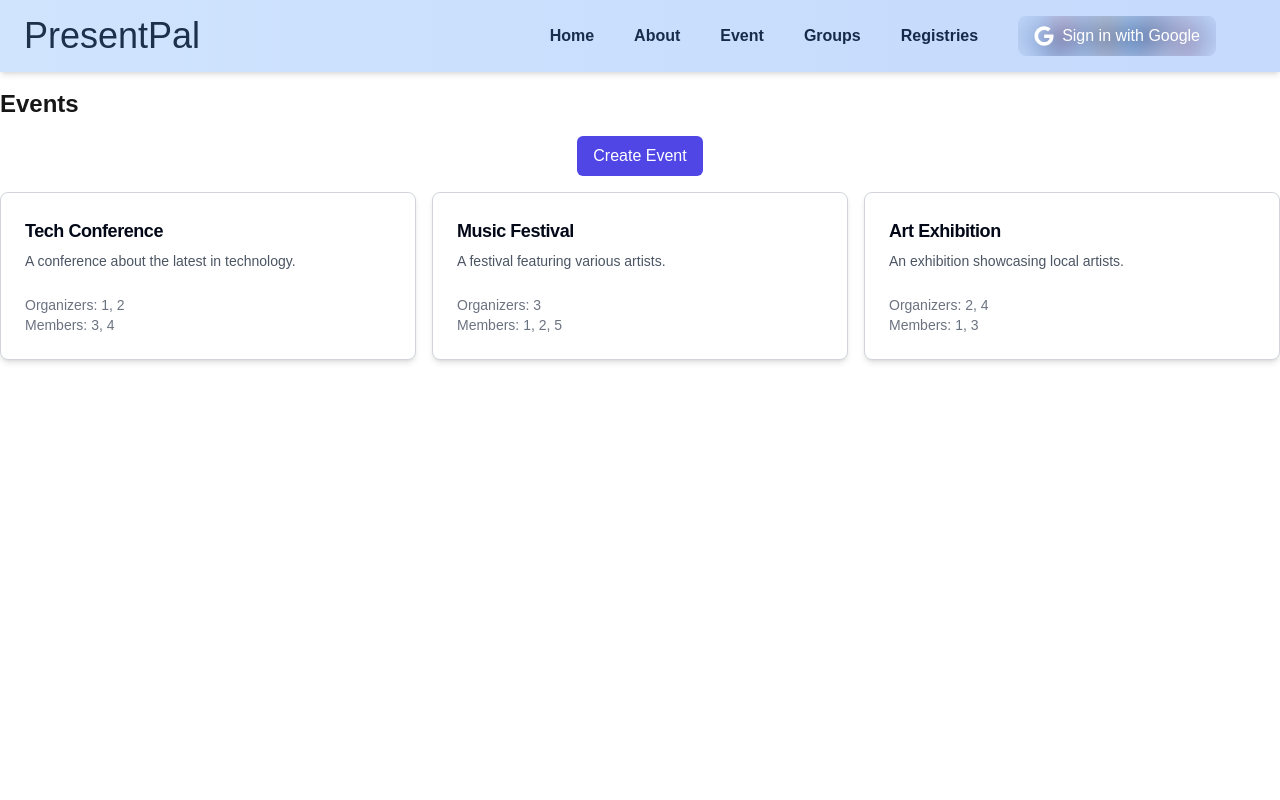
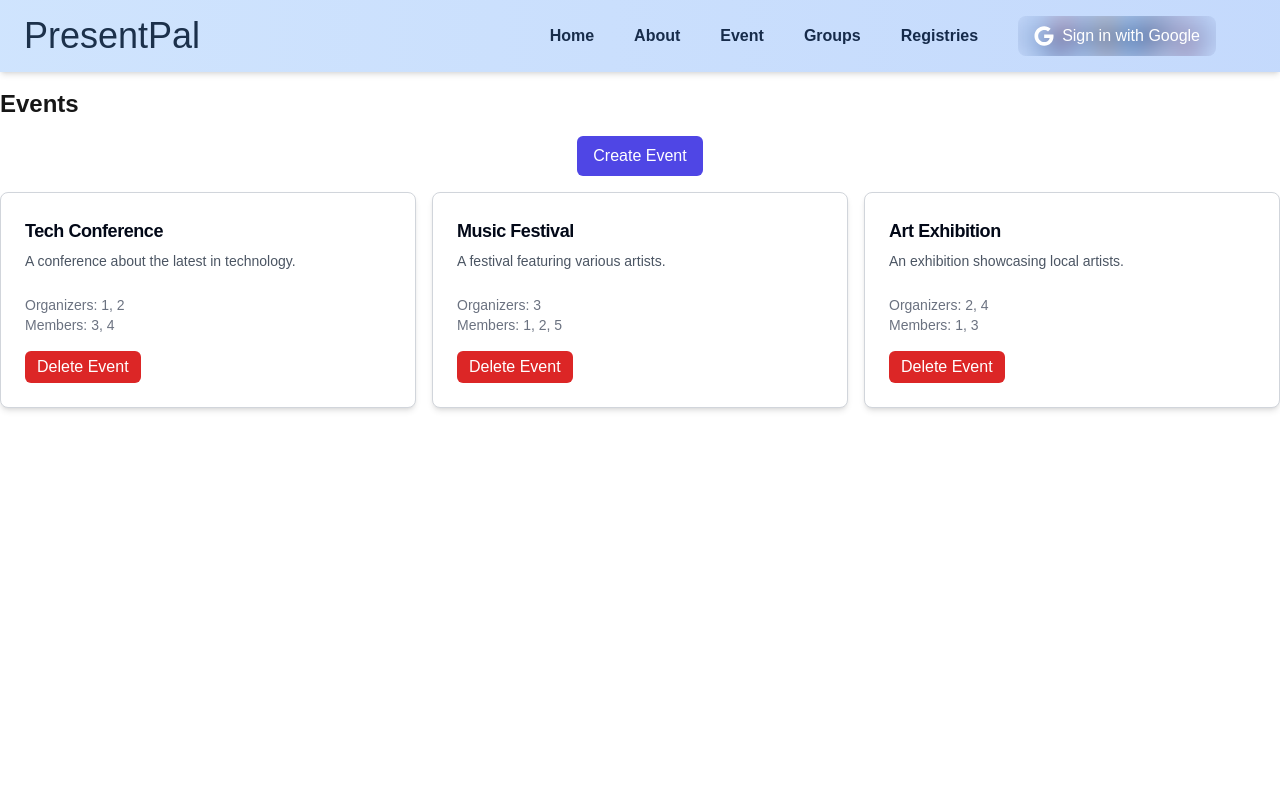
Before and after one commit to codeshekh/Gift_Registry_Frontend, a Next.js app: page /event in a window 1280 px wide. Shown: the top 800 px of the page. Built offline with nearby package versions, Linux system fonts and the light colour scheme.

Commit message:
adding event page

```diff
--- a/src/app/event/page.tsx
+++ b/src/app/event/page.tsx
@@ -1,11 +1,11 @@
 'use client';
 
 import { useState, FC } from 'react';
-import { Card, CardHeader, CardContent, CardTitle, CardDescription } from '@/components/ui/card'; // Import Card components from Shadcn
-import { Popover, PopoverTrigger, PopoverContent } from '@/components/ui/popover'; // Ensure correct Popover import
+import { Card, CardHeader, CardContent, CardTitle, CardDescription } from '@/components/ui/card';
+import { Popover, PopoverTrigger, PopoverContent } from '@/components/ui/popover';
 
-const Page: FC = () => {
-  // State for events
+const EventPage: FC = () => {
+
   const [events, setEvents] = useState([
     {
       id: 1,
@@ -33,8 +33,9 @@ const Page: FC = () => {
     },
   ]);
 
-  // State for popover visibility
+
   const [isPopoverOpen, setIsPopoverOpen] = useState(false);
+  const [message, setMessage] = useState('');
 
   interface CreateEventPopoverProps {
     onClose: () => void;
@@ -64,17 +65,17 @@ const Page: FC = () => {
 
     const handleSubmit = (e: React.FormEvent) => {
       e.preventDefault();
-      // Create a new event object
+
       const newEvent = {
-        id: events.length + 1, // Increment the ID based on the current events length
+        id: events.length + 1,
         ...eventData,
       };
 
-      // Update the events state with the new event
+
       setEvents((prevEvents) => [...prevEvents, newEvent]);
 
-      alert('Event created successfully');
-      onClose(); // Close the popover on successful submission
+      setMessage('Event created successfully');
+      onClose();
     };
 
     return (
@@ -151,6 +152,10 @@ const Page: FC = () => {
     );
   };
 
+  const handleDeleteEvent = (eventId: number) => {
+    setEvents(events.filter(event => event.id !== eventId));
+  };
+
   return (
     <div className="flex flex-col min-h-screen justify-between">
       <div>
@@ -183,6 +188,12 @@ const Page: FC = () => {
                 <CardContent>
                   <p className="text-sm text-gray-500">Organizers: {event.organizers.join(', ')}</p>
                   <p className="text-sm text-gray-500">Members: {event.members.join(', ')}</p>
+                  <button
+                    className="mt-4 py-1 px-3 bg-red-600 text-white rounded-md hover:bg-red-700"
+                    onClick={() => handleDeleteEvent(event.id)}
+                  >
+                    Delete Event
+                  </button>
                 </CardContent>
               </Card>
             ))
@@ -191,8 +202,15 @@ const Page: FC = () => {
           )}
         </div>
       </div>
+
+      {/* Success/Error Message */}
+      {message && (
+        <div className="mt-4 p-4 bg-green-100 border border-green-300 text-green-700 rounded-md">
+          {message}
+        </div>
+      )}
     </div>
   );
 };
 
-export default Page;
+export default EventPage;
```
